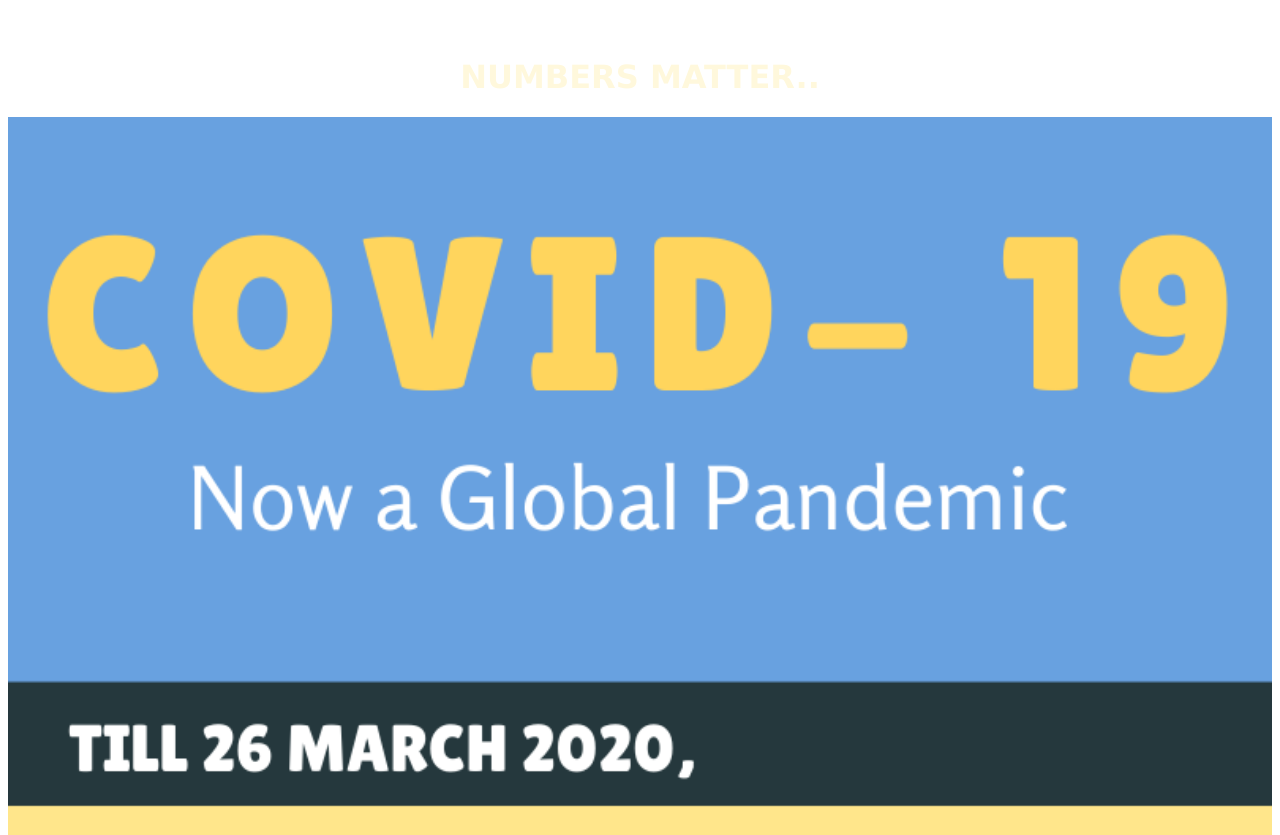
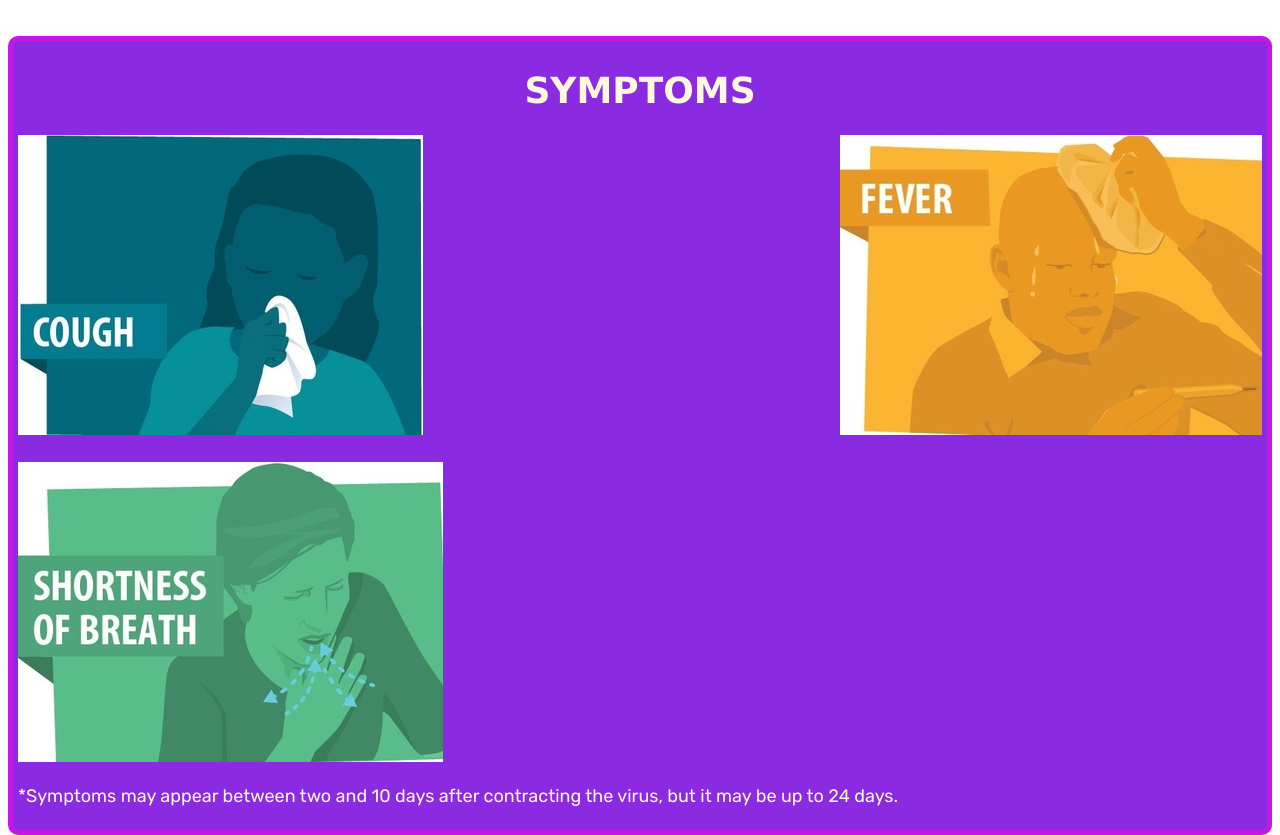
Before and after one commit to snh3003/COVID-19, a plain HTML site: page index.html in a window 1280 px wide. Shown: the part 1604-2439 px from the top of the page. Drawn offline with Linux system fonts and the light colour scheme.

Commit message:
Numbers matter removed

```diff
--- a/index.html
+++ b/index.html
@@ -121,13 +121,7 @@
     </div>
     <br><br>
 
-    <!--NUMBER GAME-->
-    <div id="NumberGame">
-        <h1 style="text-align: center; font-family: 'Lucida Sans', 'Lucida Sans Regular', 'Lucida Grande', 'Lucida Sans Unicode', Geneva, Verdana, sans-serif;">NUMBERS MATTER..</h1>
-        <img src="./images/InfographicCorona.png" style="height: auto; width: 100%;"><br><br>
-        <h1>Serious, isn't it?</h1>
-    </div>
-    <br><br>
+
 
     <!--SYMPTOMS-->
     <div id="Symptoms">
```
